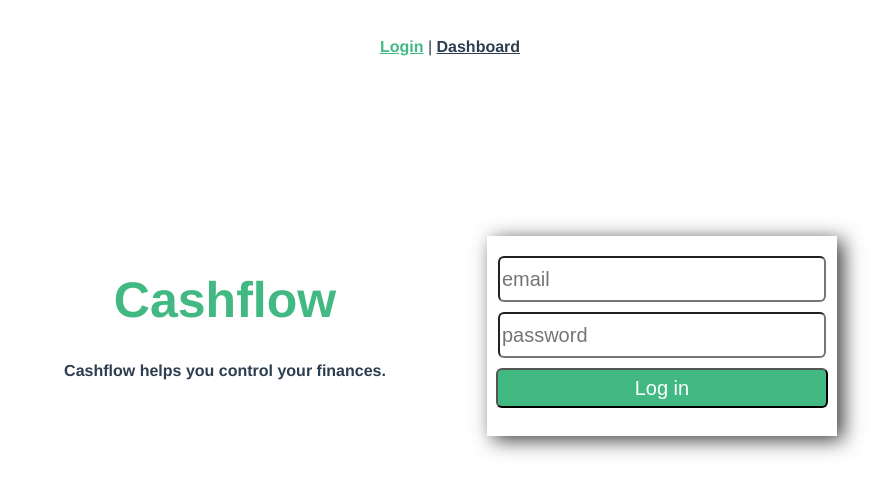
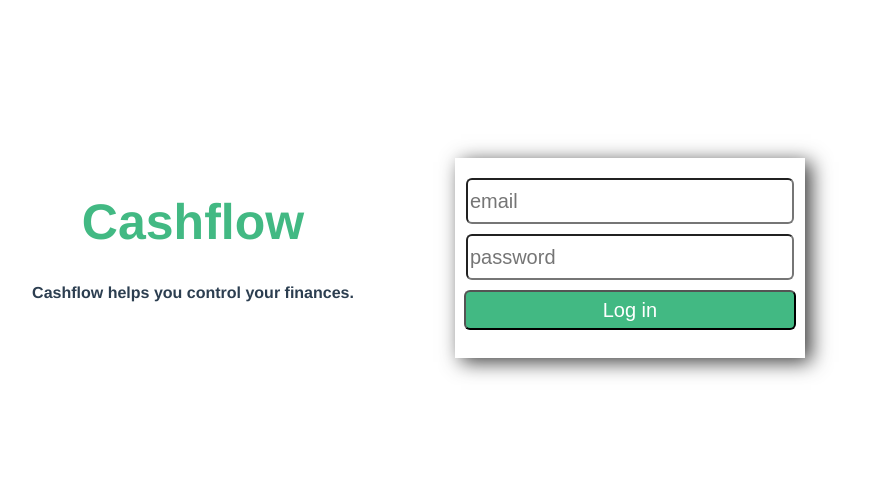
Before and after one commit to JakeWalker23/cashflow_online, a Vue app: page / in a window 1280 px wide. Shown: the top 494 px of the page, without its empty margins (190-1079 px from the left). Built offline with nearby package versions, Linux system fonts and the light colour scheme; the HTML template or start-up script is replaced by a standard one.

Commit message:
Added firebase authentication in backend

```diff
--- a/package.json
+++ b/package.json
@@ -11,6 +11,7 @@
   },
   "dependencies": {
     "express": "^4.16.3",
+    "firebase": "^8.3.3",
     "register-service-worker": "^1.0.0",
     "serve-static": "^1.13.2",
     "vue": "^2.5.16",
--- a/src/App.vue
+++ b/src/App.vue
@@ -1,32 +1,18 @@
 <template>
-  <div id="app">
-    <!---Make Login the default route upon page load-->
-    <div id="nav">
-      <router-link to="/">Login</router-link>  |
-      <router-link to="/dashboard">Dashboard</router-link>
-    </div>
+  <div class="app">
     <router-view/>
   </div>
 </template>
 
 <style lang="scss">
-#app {
+.app {
   font-family: "Avenir", Helvetica, Arial, sans-serif;
   -webkit-font-smoothing: antialiased;
   -moz-osx-font-smoothing: grayscale;
   text-align: center;
   color: #2c3e50;
 }
-#nav {
-  padding: 30px;
-  a {
-    font-weight: bold;
-    color: #2c3e50;
-    &.router-link-exact-active {
-      color: #42b983;
-    }
-  }
-}
+
 </style>
 <script>
 import Login from "@/components/Login.vue";
--- a/src/components/Login.vue
+++ b/src/components/Login.vue
@@ -1,12 +1,11 @@
 <template>
     <div class="container">
         <div class="login">
-            <input class="login__email" placeholder="email"/>
-            <input class="login__password" placeholder="password"/>
+            <input class="login__email" placeholder="email" v-bind:email="email"  v-on:input="$emit('email', $event.target.value)"/>
+            <input class="login__password" placeholder="password" v-bind:password="password"  v-on:input="$emit('password', $event.target.value)"/>
             <div>
                 <button class="login__submit" type="Submit">Log in</button>
             </div>
-
         </div>
     </div>
 </template>
@@ -56,6 +55,6 @@
 
 <script>
 export default {
-
+  props: ['email', 'password']
 }
 </script>
--- a/src/main.js
+++ b/src/main.js
@@ -2,6 +2,20 @@ import Vue from "vue";
 import App from "./App.vue";
 import router from "./router";
 import "./registerServiceWorker";
+import firebase from "firebase";
+
+  var firebaseConfig = {
+    apiKey: "AIzaSyA8uswKSR65f4W4nwxZMD4yNiFjw-CikUU",
+    authDomain: "cashflow-1611262123922.firebaseapp.com",
+    projectId: "cashflow-1611262123922",
+    storageBucket: "cashflow-1611262123922.appspot.com",
+    messagingSenderId: "929751610302",
+    appId: "1:929751610302:web:44b922c86ddca630903fef"
+  };
+
+
+// Initialize Firebase
+firebase.initializeApp(firebaseConfig);
 
 Vue.config.productionTip = false;
 
--- a/src/router.js
+++ b/src/router.js
@@ -15,7 +15,8 @@ export default new Router({
     {
       path: "/dashboard",
       name: "dashboard",
-      component: Dashboard
+      component: Dashboard,
+      authRequired: true, // This is a route gaurd.
     }
   ]
 });
--- a/src/views/Dashboard.vue
+++ b/src/views/Dashboard.vue
@@ -1,7 +1,5 @@
 <template>
   <div class="about">
-    <Navigation />
-
     <div class="search">
       <div class="search__dropdown">
         <select v-model="selected">
--- a/src/views/Login.vue
+++ b/src/views/Login.vue
@@ -1,11 +1,17 @@
 <template>
   <div class="container">
     <div class="items">
-      <div class="login">
+      <div class="logins">
         <h1 class="header">Cashflow</h1>
         <h4>Cashflow helps you control your finances.</h4>
       </div>
-      <Login/>
+      <div class="login">
+            <input class="login__email" placeholder="email" v-model="email"/>
+            <input class="login__password" placeholder="password" v-model="password"/>
+            <div>
+                <button class="login__submit" type="Submit" @click="login">Log in</button>
+            </div>
+        </div>
     </div>
   </div>
 </template>
@@ -14,20 +20,19 @@
 
 .items {
 
-   @media(min-width: 500px) {
+  @media(min-width: 500px) {
       display: flex;
       justify-content: center;
       margin-top: 150px;
-}
+  }
 }
 
-
-.login {
+.logins {
   border: 1px solid white;
 
   @media (min-width: 500px) {
     margin-right: 100px;
-  }
+    }
   }
 
 .header {
@@ -35,16 +40,92 @@
     font-size: 50px;
 }
 
+ .container {
+      max-width: 1200px;
+      display: flex;
+      justify-content: center;
+  }
+
+  .login {
+      height: 180px;
+      width: 350px;
+      padding-top: 20px;
+      box-shadow: 6px 4px 19px 0px rgba(0,0,0,0.77);
+      -webkit-box-shadow: 6px 4px 19px 0px rgba(0,0,0,0.77);
+      -moz-box-shadow: 6px 4px 19px 0px rgba(0,0,0,0.77);
+
+      &__email {
+          width: 320px;
+          border-radius: 6px;
+          height: 40px;
+          font-size: 20px;
+          margin-bottom: 10px;
+    }
+
+      &__password {
+          width: 320px;
+          border-radius: 6px;
+          height: 40px;
+          font-size: 20px;
+          margin-bottom: 10px;
+
+      }
+
+      &__submit {
+          border-radius: 6px;
+          background:#42b983;
+          width: 332px;
+          height: 40px;
+          color: white;
+          font-size: 20px;
+      }
+  }
+
 </style>
 
 
 <script>
 import Login from "@/components/Login.vue";
+import firebase from "firebase/app";
 
 export default {
     name: "login",
     components: {
         Login
+    },
+    data() {
+      return {
+        email: '',
+        password: ''
     }
-}
+  },
+    methods: {
+      login: function() {
+        console.log(this.email)
+        console.log(this.password)
+        firebase.auth().signInWithEmailAndPassword(this.email, this.password).then(
+          (user) => {
+            console.log(user)
+            this.$router.push('/dashboard');
+        },
+          (err) => {
+            alert('Oops. ' + err.message)
+            }
+          );
+        },
+      logout() {
+        firebase
+          .auth()
+          .signOut()
+          .then(() => {
+            alert('Successfully logged out');
+            this.$router.push('/');
+          })
+          .catch(error => {
+            alert(error.message);
+            this.$router.push('/');
+          });
+  },
+      }
+    }
 </script>
```
Also changed, not shown: src/components/DatePicker.vue (added), 1 other file (tests, documents, lock files or other folders).
